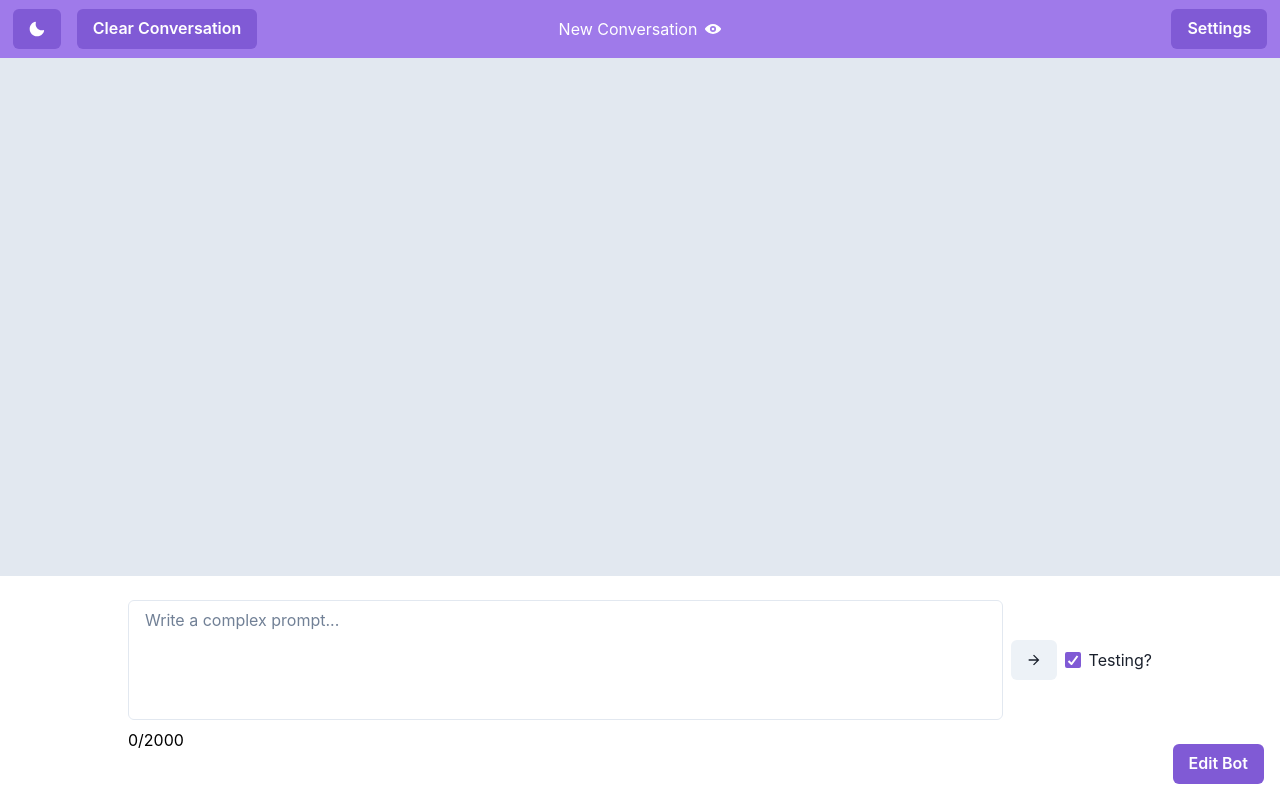
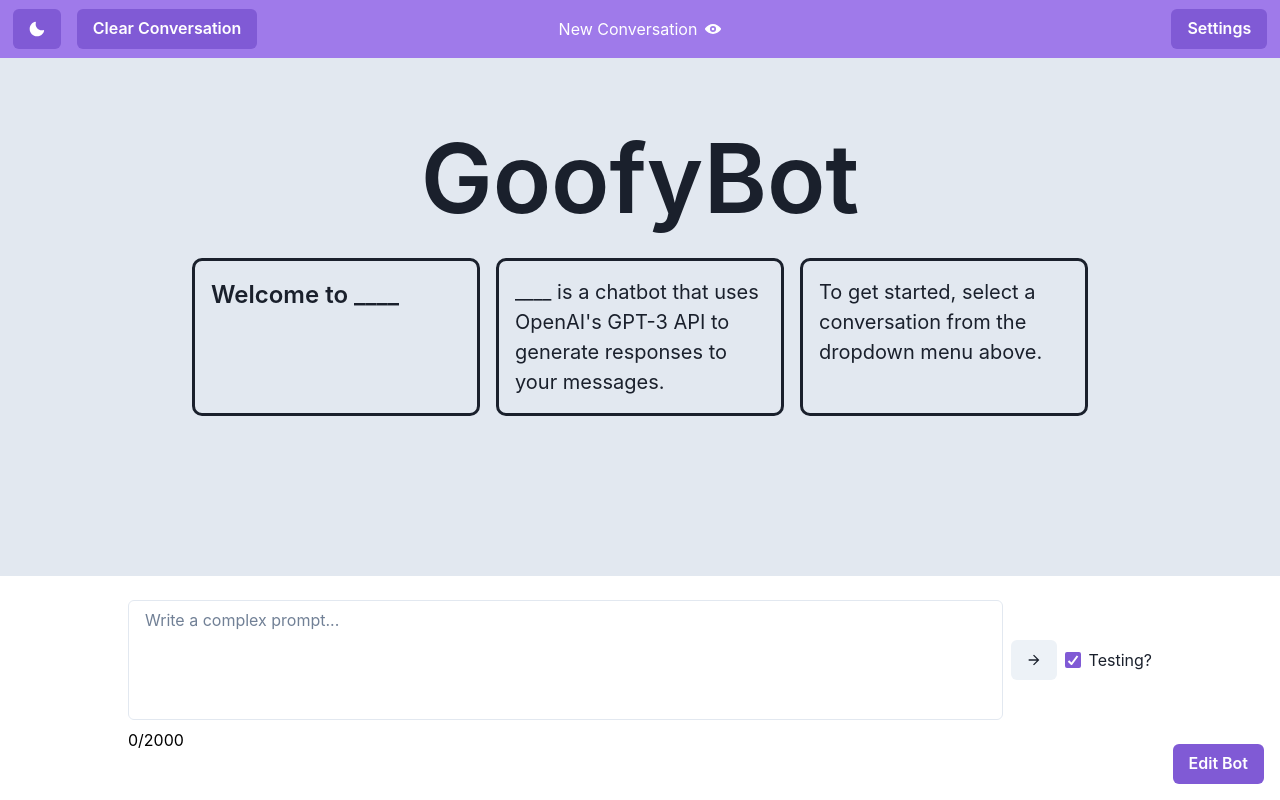
Before and after one commit to masonmarker/ForYouBot, a React (Create React App) app in the folder app/: page / in a window 1280 px wide. Built offline with nearby package versions, Linux system fonts and the light colour scheme.

Commit message:
Added initial title

```diff
--- a/app/src/components/ChatPanel.js
+++ b/app/src/components/ChatPanel.js
@@ -19,6 +19,13 @@ import {
     Box,
     Spinner,
     Fade,
+    Text,
+    VStack,
+    ScaleFade,
+
+    // grid components
+    Grid,
+    GridItem
 } from "@chakra-ui/react"
 
 // styled components
@@ -41,6 +48,20 @@ const ChatPanelStyled = styled.div`
         width: 100%;
         overflow-y: scroll;
     }
+
+    .init-title {
+        font-size: 6rem;
+        font-weight: 600;
+        margin-top: 3rem;
+    }
+
+    .item {
+        border: 3px solid ${props => props.borderColor};
+        background-color: ${props => props.backgroundColor};
+        border-radius: 10px;
+        padding: 1rem;
+    }
+
 `
 
 // ChatPanel component
@@ -90,6 +111,8 @@ const ChatPanel = ({
             />
 
             {/* Chat History */}
+
+            {messages.length > 0 ?
                 <Box className="chat">
                     <div id="chat">
                         {messages.map((message, index) => {
@@ -123,6 +146,37 @@ const ChatPanel = ({
                         <div ref={bottomRef} />
                     </div>
                 </Box>
+                :
+                <ScaleFade in={1}>
+                    <VStack ref={bottomRef}>
+                        <Text className="init-title">GoofyBot</Text>
+
+                        {/* Welcome message, 3 columns and 1 row */}
+                        <Grid
+                            templateColumns="repeat(3, 1fr)"
+                            templateRows="repeat(1, 1fr)"
+                            gap={4}
+                            width="70%"
+                        >
+                            <GridItem colSpan={1}
+                                className="item"
+                            >
+                                <Text fontSize="2xl" fontWeight="600">Welcome to ____</Text>
+                            </GridItem>
+                            <GridItem colSpan={1} className="item">
+                                <Text fontSize="xl" fontWeight="400">____ is a chatbot that uses OpenAI's GPT-3 API to generate responses to your messages.</Text>
+                            </GridItem>
+                            <GridItem colSpan={1} className="item">
+                                <Text fontSize="xl" fontWeight="400">To get started, select a conversation from the dropdown menu above.</Text>
+                            </GridItem>
+
+                        </Grid>
+
+
+                    </VStack>
+                </ScaleFade>
+
+            }
         </ChatPanelStyled>
     )
 }
--- a/app/src/components/SettingsPanel.js
+++ b/app/src/components/SettingsPanel.js
@@ -56,6 +56,9 @@ import {
 
   Divider,
 } from "@chakra-ui/react";
+
+// Chakra checkicon
+import { CheckIcon } from "@chakra-ui/icons";
 
 // styled components
 import styled from "styled-components";
--- a/app/src/components/Title.js
+++ b/app/src/components/Title.js
@@ -15,7 +15,7 @@ import Convos from './Convos'
 import { emptyConversation } from '../messages/messages'
 
 // SidePanel
-import SidePanel from './SidePanel'
+import EditPanel from './EditPanel'
 
 // Settings Panel
 import SettingsPanel from './SettingsPanel'
@@ -242,7 +242,7 @@ const Title = ({
             </Modal>
 
             <Box className="buttons">
-                <SidePanel />
+                <EditPanel />
                 <SettingsPanel />
             </Box>
         </TitleStyled>
```
Also changed, not shown: app/src/components/Prompt.js (+0 -11 lines), app/src/components/EditPanel.js (renamed from app/src/components/SidePanel.js). Lines whose indentation alone changed are shown as unchanged.
